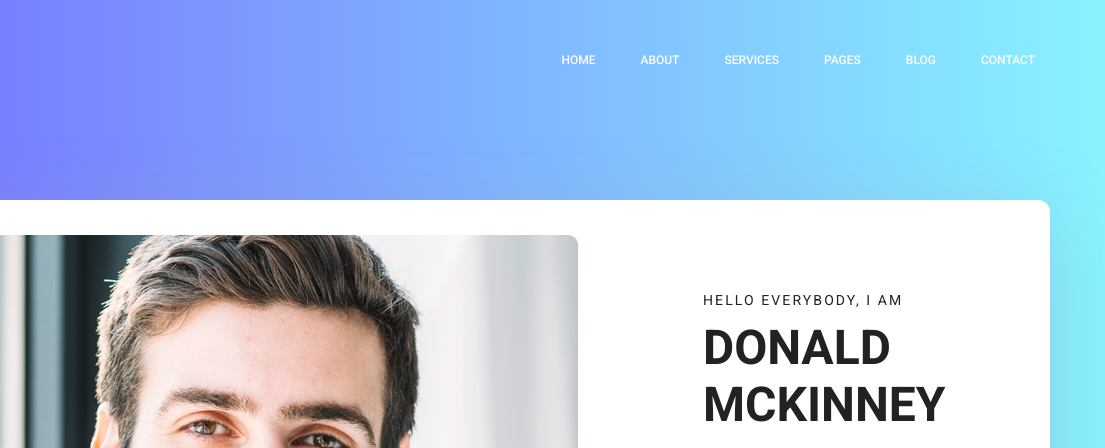
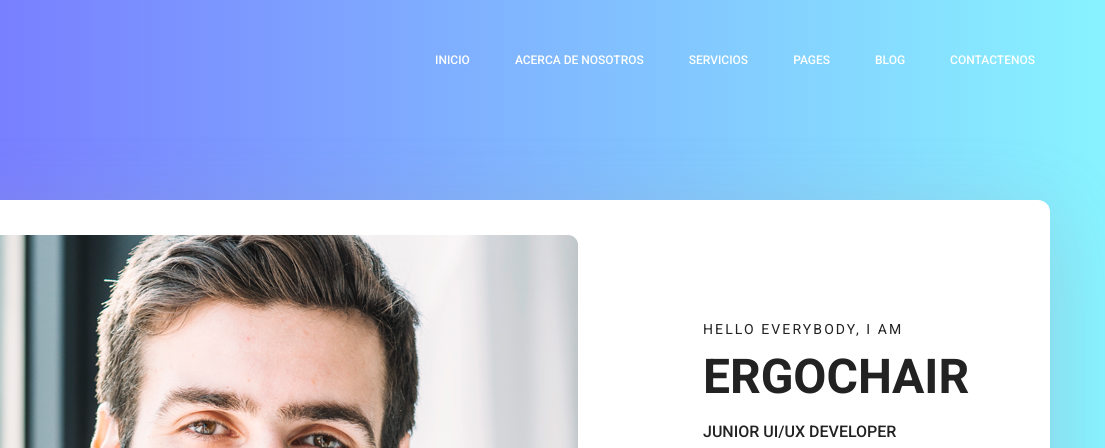
Before and after one commit to Danagarlet/Fab-lab, a plain HTML site: page index.html in a window 1280 px wide. Shown: the top 448 px of the page, 175-1280 px from the left. Drawn offline with Linux system fonts and the light colour scheme.

Commit message:
Update index.html
3

```diff
--- a/index.html
+++ b/index.html
@@ -37,14 +37,14 @@
 						<!-- Collect the nav links, forms, and other content for toggling -->
 						<div class="collapse navbar-collapse offset" id="navbarSupportedContent">
 							<ul class="nav navbar-nav menu_nav ml-auto">
-								<li class="nav-item active"><a class="nav-link" href="index.html">Home</a></li>
-								<li class="nav-item"><a class="nav-link" href="about-us.html">About</a></li>
-								<li class="nav-item"><a class="nav-link" href="services.html">Services</a></li>
+								<li class="nav-item active"><a class="nav-link" href="index.html">Inicio</a></li>
+								<li class="nav-item"><a class="nav-link" href="about-us.html">Acerca de Nosotros</a></li>
+								<li class="nav-item"><a class="nav-link" href="services.html">Servicios</a></li>
 								<li class="nav-item submenu dropdown">
 									<a href="#" class="nav-link dropdown-toggle" data-toggle="dropdown" role="button" aria-haspopup="true" aria-expanded="false">Pages</a>
 									<ul class="dropdown-menu">
 										<li class="nav-item"><a class="nav-link" href="portfolio.html">Portfolio</a></li>
-										<li class="nav-item"><a class="nav-link" href="elements.html">Elements</a></li>
+										<li class="nav-item"><a class="nav-link" href="elements.html">Productos</a></li>
 									</ul>
 								</li>
 								<li class="nav-item submenu dropdown">
@@ -54,7 +54,7 @@
 										<li class="nav-item"><a class="nav-link" href="single-blog.html">Blog Details</a></li>
 									</ul>
 								</li>
-								<li class="nav-item"><a class="nav-link" href="contact.html">Contact</a></li>
+								<li class="nav-item"><a class="nav-link" href="contact.html">Contactenos</a></li>
 							</ul>
 						</div>
 					</div>
@@ -75,7 +75,7 @@
 							<div class="media-body">
 								<div class="personal_text">
 									<h6>Hello Everybody, i am</h6>
-									<h3>Donald McKinney</h3>
+									<h3>Ergochair</h3>
 									<h4>Junior UI/UX Developer</h4>
 									<p>You will begin to realise why this exercise is called the Dickens Pattern (with reference to the ghost showing Scrooge some different futures)</p>
 									<ul class="list basic_info">
```
